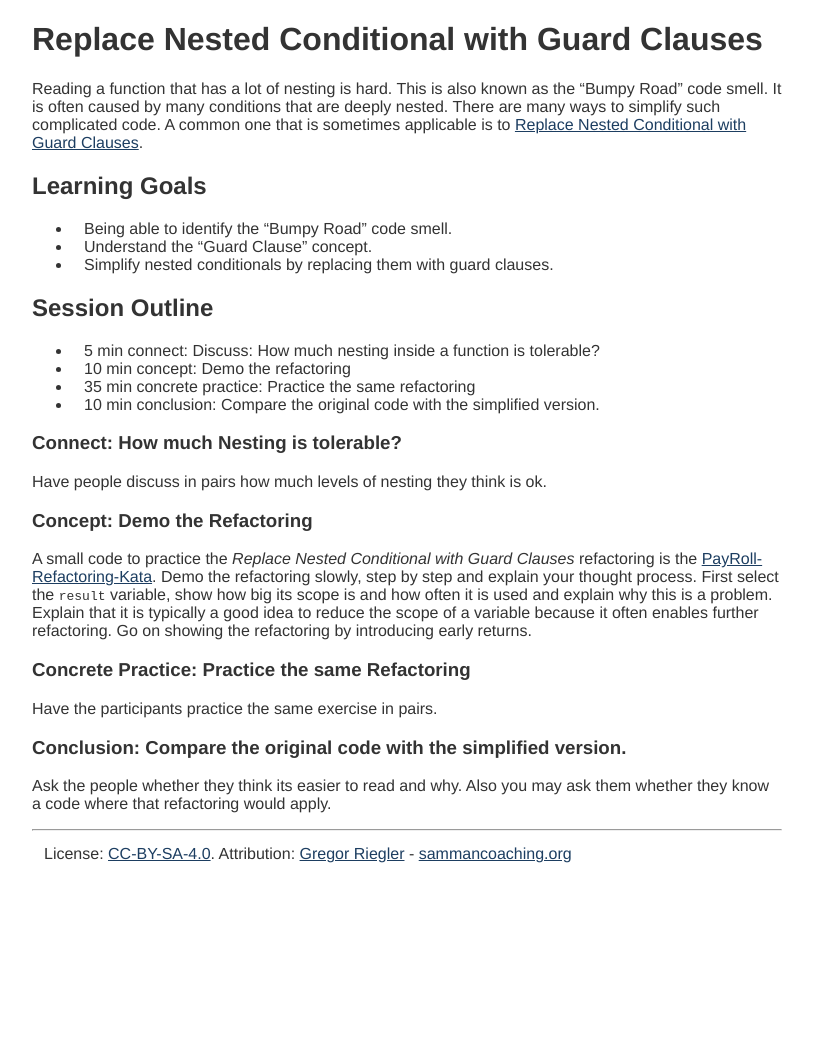
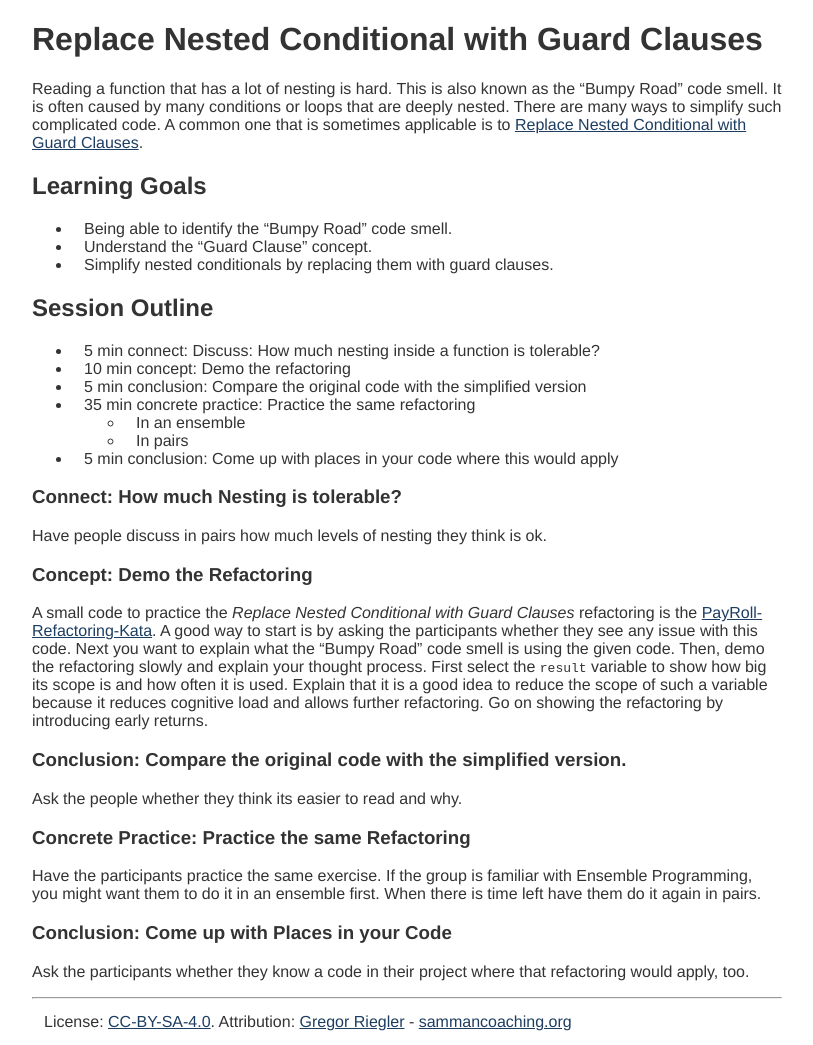
Before and after one commit to sammancoaching/website, a Jekyll site: the page built from _learning_hours/refactoring/guard_clause.md, in a window 1280 px wide. Shown: the whole page, without its empty margins (233-1046 px from the left). Built offline with Jekyll 4.4.1, drawn with Linux system fonts in a browser that asks for light colours; before the commit the page ends 900 px from its top, so only the background shows below that.

Commit message:
Improve Guard Clause Learning Hour

```diff
--- a/_learning_hours/refactoring/guard_clause.md
+++ b/_learning_hours/refactoring/guard_clause.md
@@ -11,7 +11,7 @@ author: gregorriegler
 
 Reading a function that has a lot of nesting is hard.
 This is also known as the "Bumpy Road" code smell.
-It is often caused by many conditions that are deeply nested.
+It is often caused by many conditions or loops that are deeply nested.
 There are many ways to simplify such complicated code.
 A common one that is sometimes applicable is to [Replace Nested Conditional with Guard Clauses](https://refactoring.com/catalog/replaceNestedConditionalWithGuardClauses.html).
 
@@ -25,22 +25,31 @@ A common one that is sometimes applicable is to [Replace Nested Conditional with
 
 * 5 min connect: Discuss: How much nesting inside a function is tolerable?
 * 10 min concept: Demo the refactoring
+* 5 min conclusion: Compare the original code with the simplified version
 * 35 min concrete practice: Practice the same refactoring
-* 10 min conclusion: Compare the original code with the simplified version.
+    * In an ensemble
+    * In pairs
+* 5 min conclusion: Come up with places in your code where this would apply
 
 ### Connect: How much Nesting is tolerable?
 Have people discuss in pairs how much levels of nesting they think is ok.
 
 ### Concept: Demo the Refactoring
 A small code to practice the *Replace Nested Conditional with Guard Clauses* refactoring is the [PayRoll-Refactoring-Kata](https://github.com/gregorriegler/payroll-refactoring-kata).
-Demo the refactoring slowly, step by step and explain your thought process.
-First select the `result` variable, show how big its scope is and how often it is used and explain why this is a problem.
-Explain that it is typically a good idea to reduce the scope of a variable because it often enables further refactoring.
+A good way to start is by asking the participants whether they see any issue with this code.
+Next you want to explain what the "Bumpy Road" code smell is using the given code.
+Then, demo the refactoring slowly and explain your thought process.
+First select the `result` variable to show how big its scope is and how often it is used.
+Explain that it is a good idea to reduce the scope of such a variable because it reduces cognitive load and allows further refactoring.
 Go on showing the refactoring by introducing early returns.
-
-### Concrete Practice: Practice the same Refactoring
-Have the participants practice the same exercise in pairs.
 
 ### Conclusion: Compare the original code with the simplified version.
 Ask the people whether they think its easier to read and why.
-Also you may ask them whether they know a code where that refactoring would apply.
+
+### Concrete Practice: Practice the same Refactoring
+Have the participants practice the same exercise.
+If the group is familiar with Ensemble Programming, you might want them to do it in an ensemble first.
+When there is time left have them do it again in pairs.
+
+### Conclusion: Come up with Places in your Code
+Ask the participants whether they know a code in their project where that refactoring would apply, too.
```
